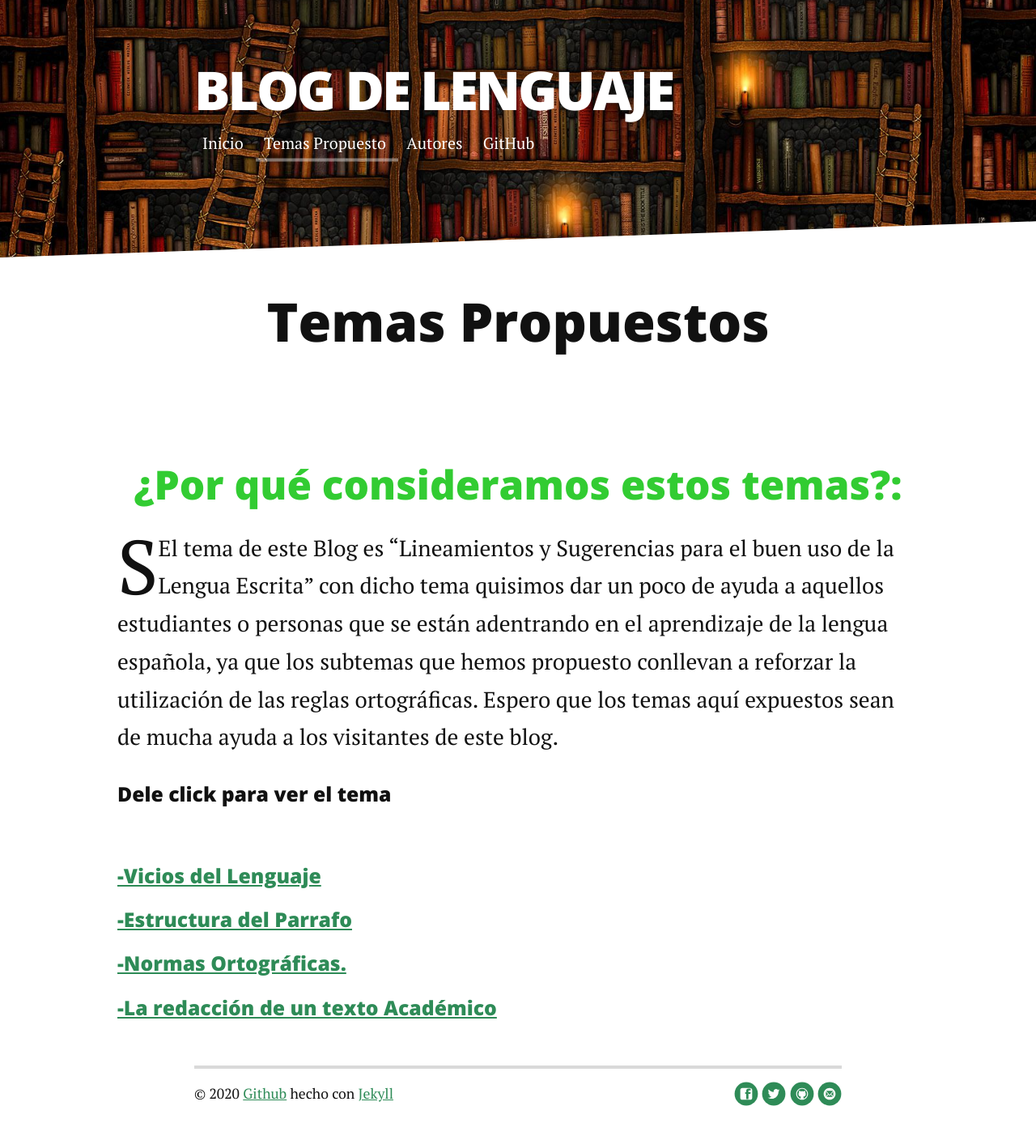
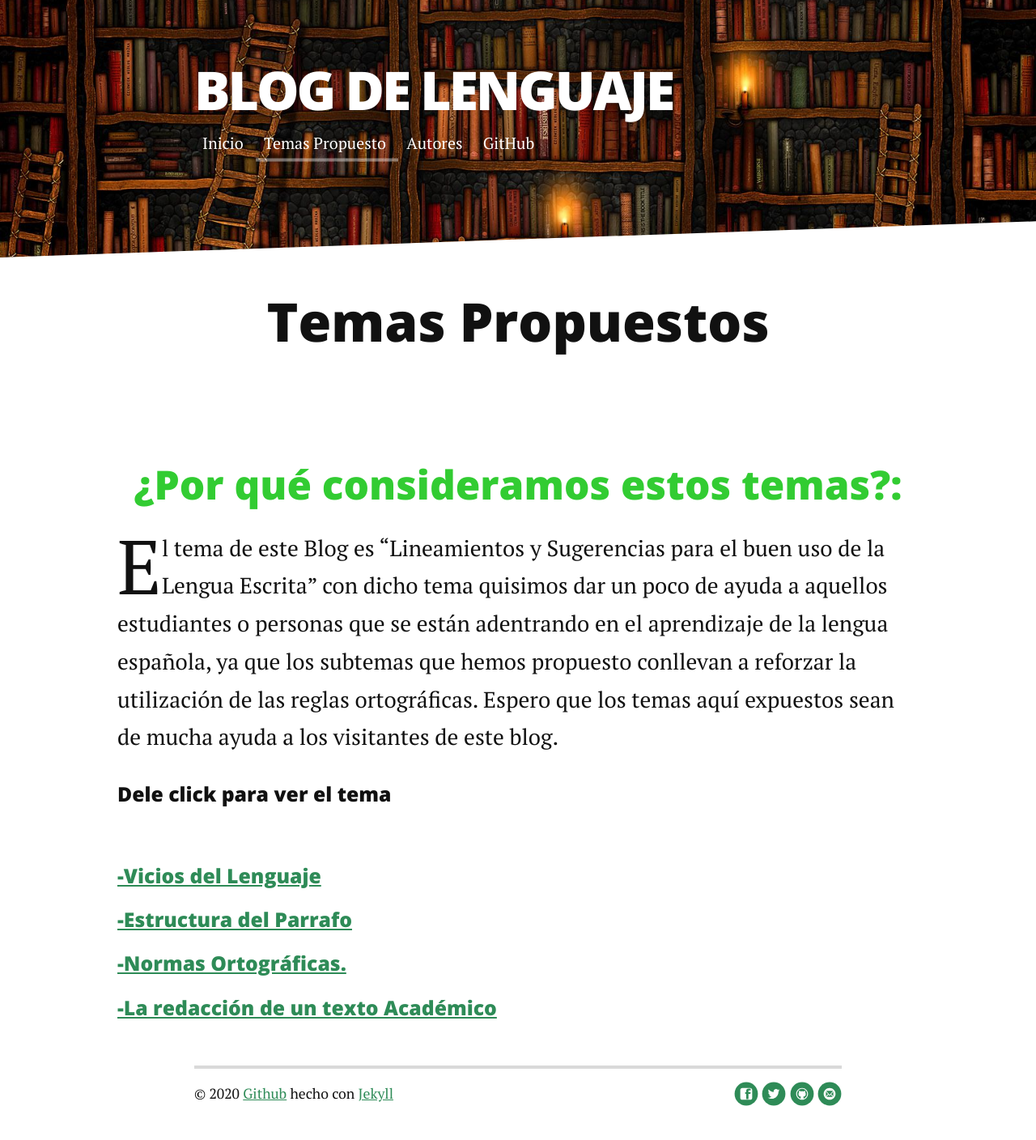
Before and after one commit to BlogdeLenguaje/BlogdeLenguaje.github.io, a Jekyll site: the page built from about.md, in a window 1280 px wide. Shown: the whole page at 81% size. Built offline with Jekyll 4.4.1, drawn with Linux system fonts in a browser that asks for light colours; nearby versions of some CDN libraries.

Commit message:
Update about.md

```diff
--- a/about.md
+++ b/about.md
@@ -22,7 +22,7 @@
       <a href="{{ paginator.next_page_path | prepend: site.baseurl }}" class="next button__outline">Temas siguientes</a>
     {% endif %}
  <font color="#32CC32"><h2><center>¿Por qué consideramos estos temas?:<br></center></h2></font>
- <p class="intro" aling="justify"><span class="dropcap">S</span>El tema de este Blog es “Lineamientos y Sugerencias para el buen uso de la Lengua Escrita” con dicho tema quisimos dar un poco de ayuda a aquellos estudiantes o personas que se están adentrando en el aprendizaje de la lengua española, ya que los subtemas que hemos propuesto conllevan a reforzar la utilización de las reglas ortográficas.  Espero que los temas aquí expuestos sean de mucha ayuda  a los visitantes de este blog.</p>
+ <p class="intro" aling="justify"><span class="dropcap">E</span>l tema de este Blog es “Lineamientos y Sugerencias para el buen uso de la Lengua Escrita” con dicho tema quisimos dar un poco de ayuda a aquellos estudiantes o personas que se están adentrando en el aprendizaje de la lengua española, ya que los subtemas que hemos propuesto conllevan a reforzar la utilización de las reglas ortográficas.  Espero que los temas aquí expuestos sean de mucha ayuda  a los visitantes de este blog.</p>
 <h4>Dele click para ver el tema</h4><br>
  <h4><a href="https://blogdelenguaje.github.io/blog/ViciosdelLenguaje/">-Vicios del Lenguaje</a><br></h4>
   <h4><a href="https://blogdelenguaje.github.io/blog/EstructuradelParrafo/">-Estructura del Parrafo</a><br></h4>
```
